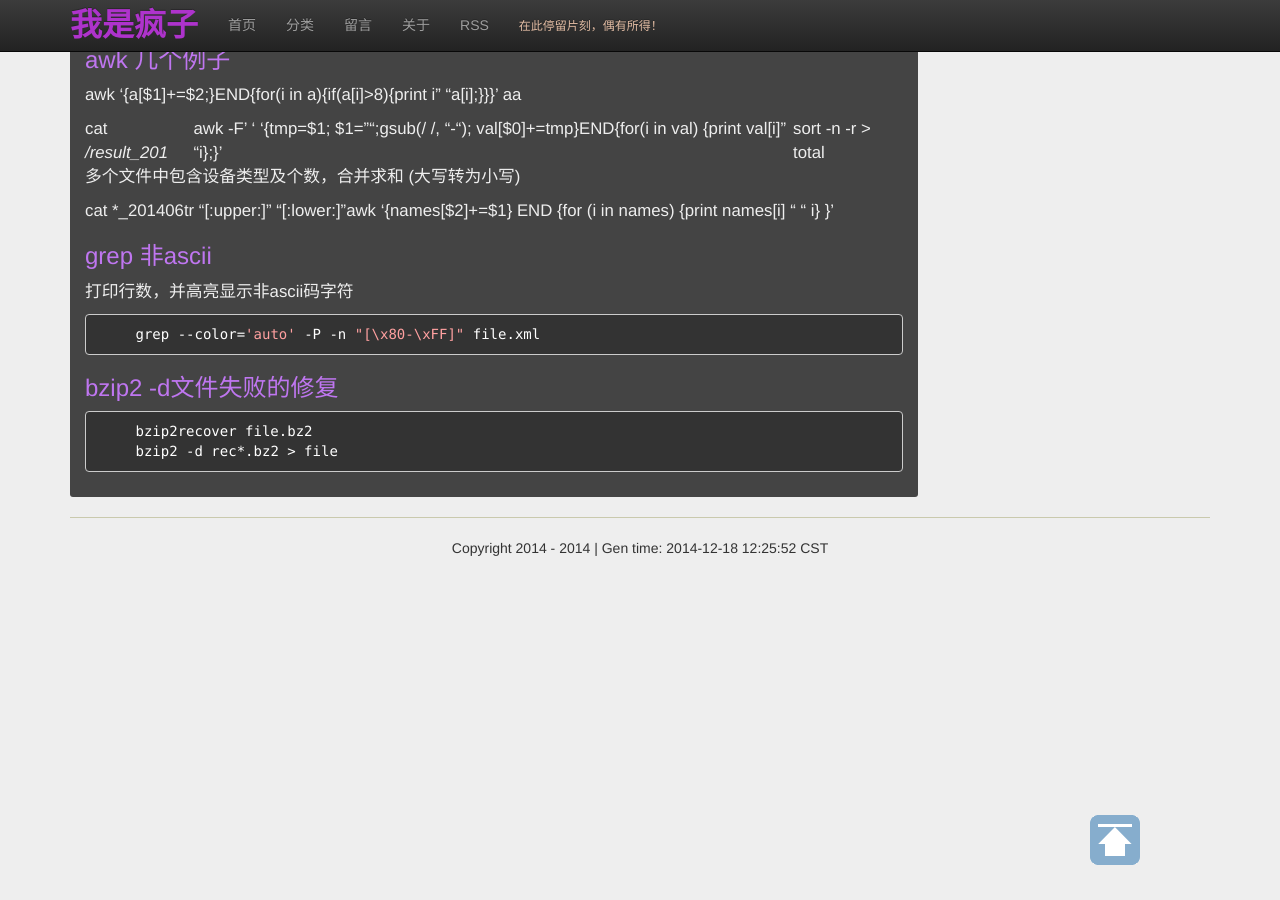
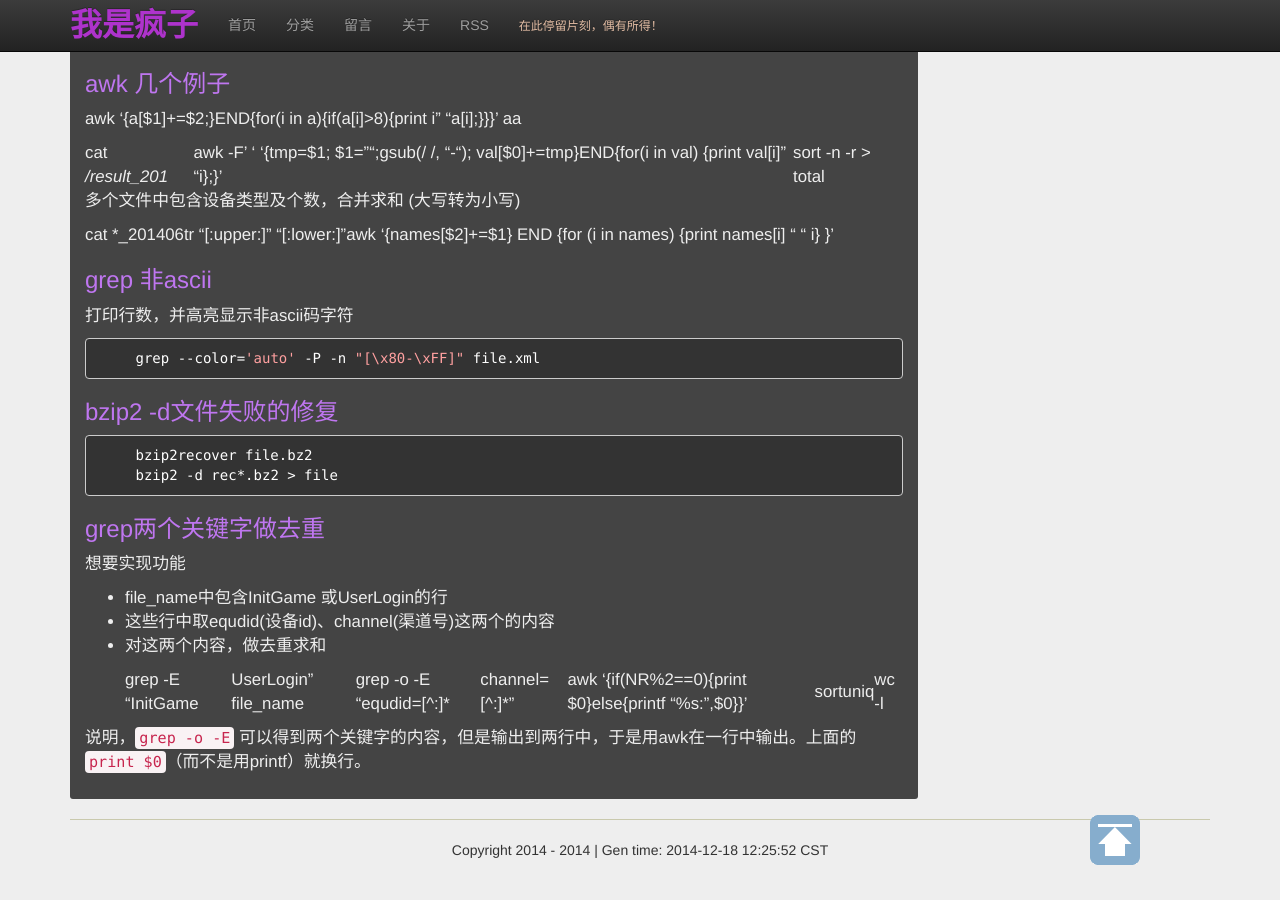
Before and after one commit to jgj1986/jgj1986.github.io, a Jekyll site: the page built from _posts/linux/2014-12-17-Linux-shell.md, in a window 1280 px wide and 900 px high, scrolled down 3492 px. Built offline with Jekyll 4.4.1, drawn with Linux system fonts in a browser that asks for light colours; nearby versions of some CDN libraries; comment, search, counter and statistics services are not loaded.

Commit message:
update linux shell
Signed-off-by: guojun.jin <guojun.jin@mjyun.com>

```diff
--- a/_posts/linux/2014-12-17-Linux-shell.md
+++ b/_posts/linux/2014-12-17-Linux-shell.md
@@ -167,3 +167,14 @@ x: turn off X forwarding if it is on by default.
 
     bzip2recover file.bz2
     bzip2 -d rec*.bz2 > file
+
+###grep两个关键字做去重
+
+想要实现功能
+* file_name中包含InitGame 或UserLogin的行
+* 这些行中取equdid(设备id)、channel(渠道号)这两个的内容
+* 对这两个内容，做去重求和
+
+    grep  -E "InitGame|UserLogin" file_name | grep -o -E "equdid=[^:]*|channel=[^:]*" | awk '{if(NR%2==0){print $0}else{printf "%s:",$0}}' | sort | uniq | wc -l
+
+说明，`grep -o -E` 可以得到两个关键字的内容，但是输出到两行中，于是用awk在一行中输出。上面的 `print $0`（而不是用printf）就换行。
```
